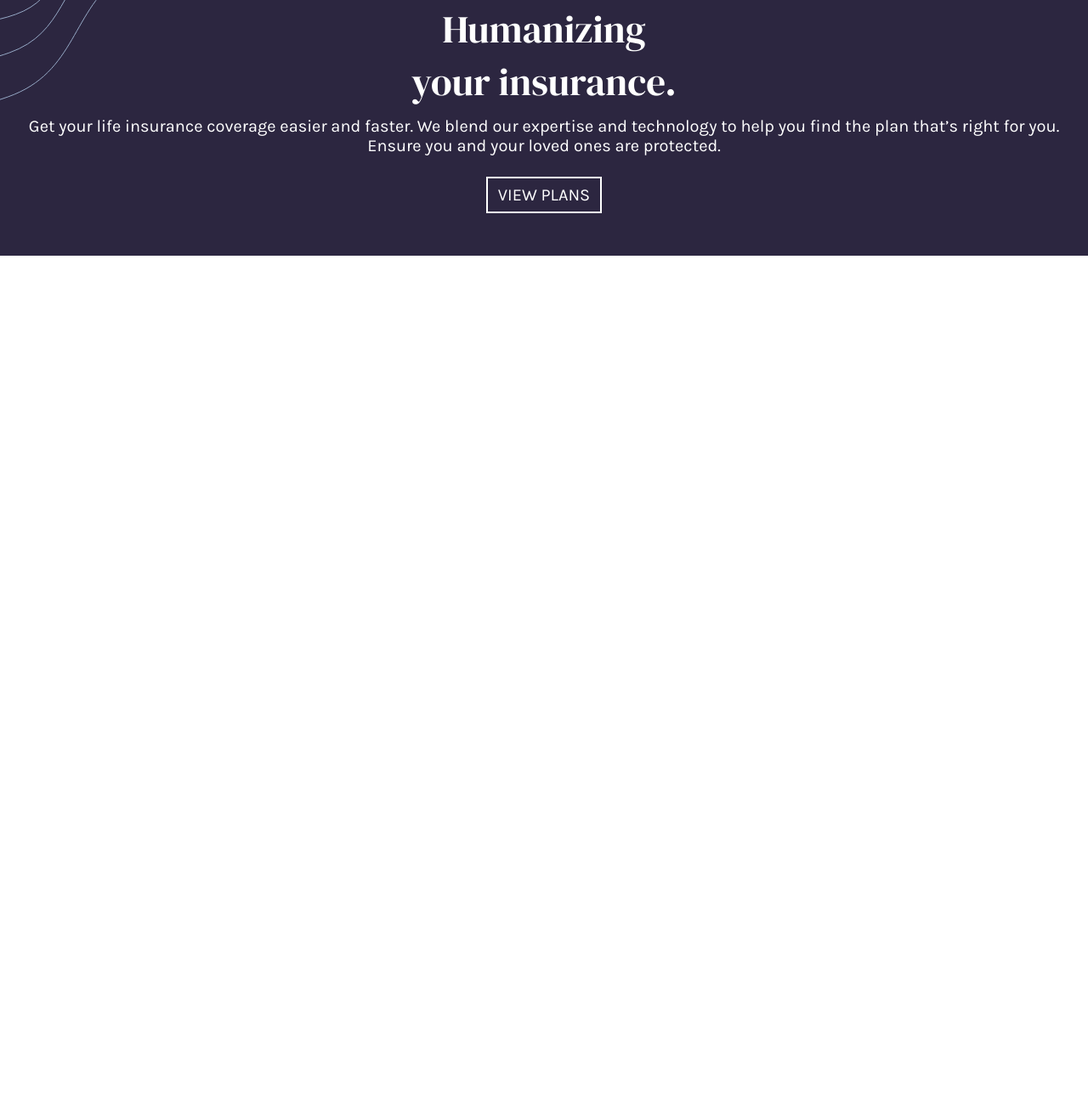
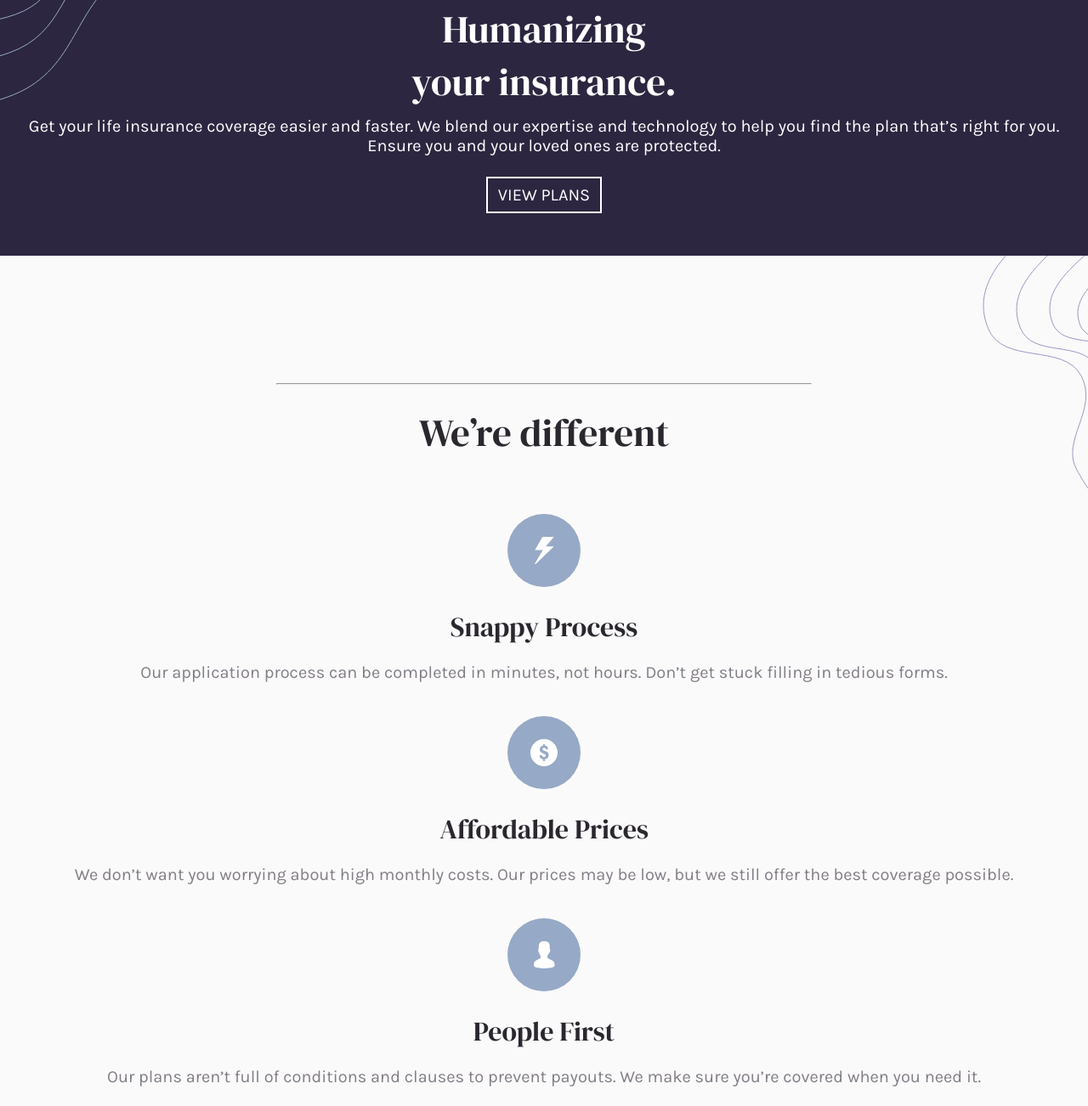
Before and after one commit to rica213/insurance-landing-product-master, a website: page index.html in a window 1280 px wide. Shown: the part 697-1999 px from the top of the page at 85% size. Before the commit the page ends 998 px from the top, so only its background shows below. Drawn offline with Linux system fonts and the light colour scheme.

Commit message:
Add style on the section features

```diff
--- a/index.html
+++ b/index.html
@@ -57,12 +57,14 @@
         </div>
       </section>
     </header>
-    <!---
+
     <main>
       <section class="features">
+        <hr>
         <h2>We’re different</h2>
+        <div class="features-wrapper">
           <div>
-          <img src="" alt="" />
+            <img src="images/icon-snappy-process.svg" alt="snappy" />
             <h3>Snappy Process</h3>
             <p>
               Our application process can be completed in minutes, not hours.
@@ -70,7 +72,7 @@
             </p>
           </div>
           <div>
-          <img src="" alt="" />
+            <img src="images/icon-affordable-prices.svg" alt="Affordable price" />
             <h3>Affordable Prices</h3>
             <p>
               We don’t want you worrying about high monthly costs. Our prices may
@@ -78,14 +80,16 @@
             </p>
           </div>
           <div>
-          <img src="" alt="" />
+            <img src="images/icon-people-first.svg" alt="people first" />
             <h3>People First</h3>
             <p>
               Our plans aren’t full of conditions and clauses to prevent payouts.
               We make sure you’re covered when you need it.
             </p>
           </div>
+        </div>
       </section>
+          <!---
       <section class="unnamed">
         <h2>Find out more about how we work</h2>
         <a href="#">how we work</a>
--- a/style.css
+++ b/style.css
@@ -13,6 +13,10 @@ html {
 body {
   width: 100%;
   font-family: 'Karla', sans-serif;
+}
+
+h1, h2, h3, h5 {
+  font-family: 'DM Serif Display', serif;
 }
 
 header {
@@ -75,8 +79,8 @@ nav img {
   text-align: center;
 }
 
-.headline_sec h1 {
-  font-family: 'DM Serif Display', serif;
+.headline_sec h1,
+.features h2 {
   font-weight: 400;
   font-size: 45px;
 }
@@ -95,3 +99,47 @@ nav img {
   margin-top: 25px;
   text-transform: uppercase;
 }
+
+.features {
+  width: 100%;
+  height: auto;
+  padding: 150px 10px;
+  background-color: hsl(0, 0%, 98%);
+  display: flex;
+  flex-direction: column;
+  align-items: center;
+  background-image: url(images/bg-pattern-intro-right-mobile.svg);
+  background-repeat: no-repeat;
+  background-position: top -55px right;
+}
+
+hr {
+  width: 50%;
+  margin: 0 auto;
+  color: hsl(273, 4%, 51%);
+}
+
+.features h2 {
+  color:hsl(270, 9%, 17%);
+  margin: 25px 0 45px 0;
+}
+
+.features-wrapper {
+  display: flex;
+  flex-direction: column;
+  text-align: center;
+}
+
+.features-wrapper * {
+  padding: 10px 0;
+}
+
+.features-wrapper h3 {
+  color: hsl(270, 9%, 17%);
+  font-size: xx-large;
+  font-weight: 400;
+}
+
+.features-wrapper p {
+  color: hsl(273, 4%, 51%);
+}
```
Lines whose indentation alone changed are shown as unchanged.
